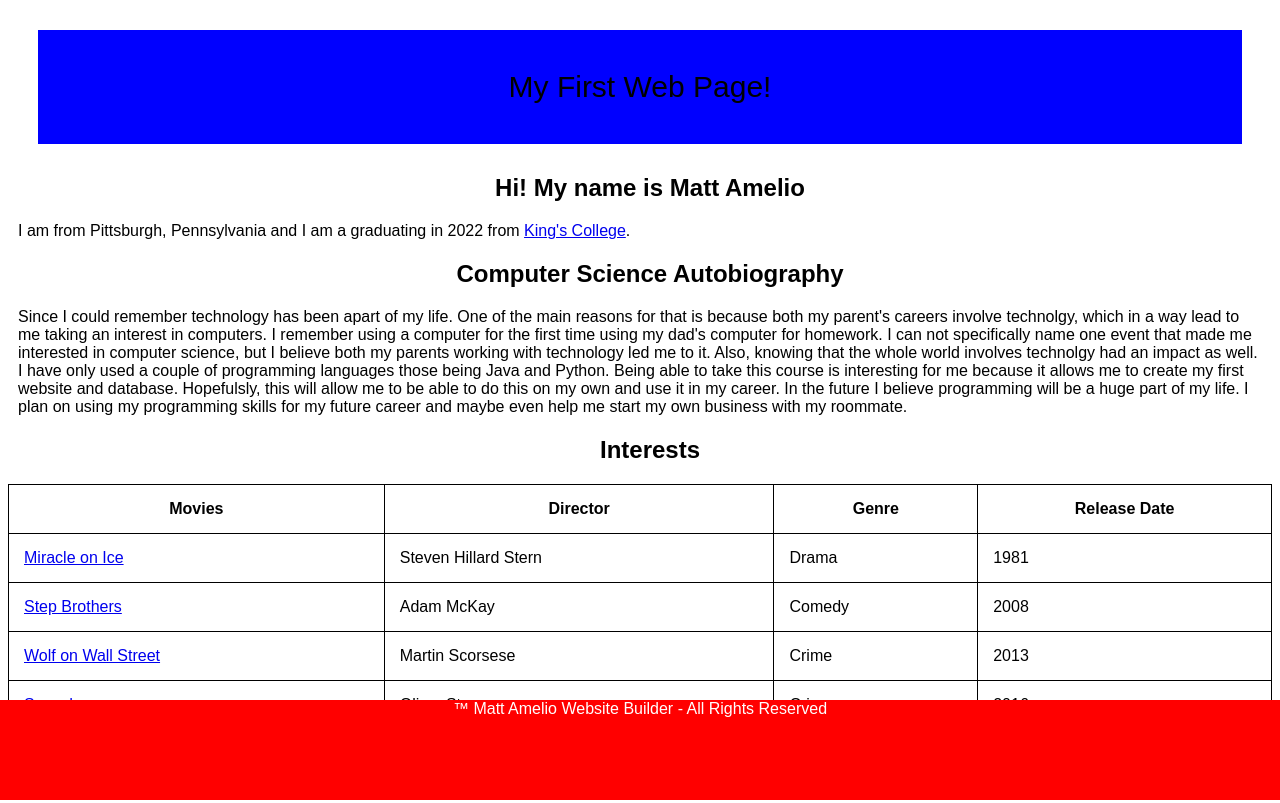
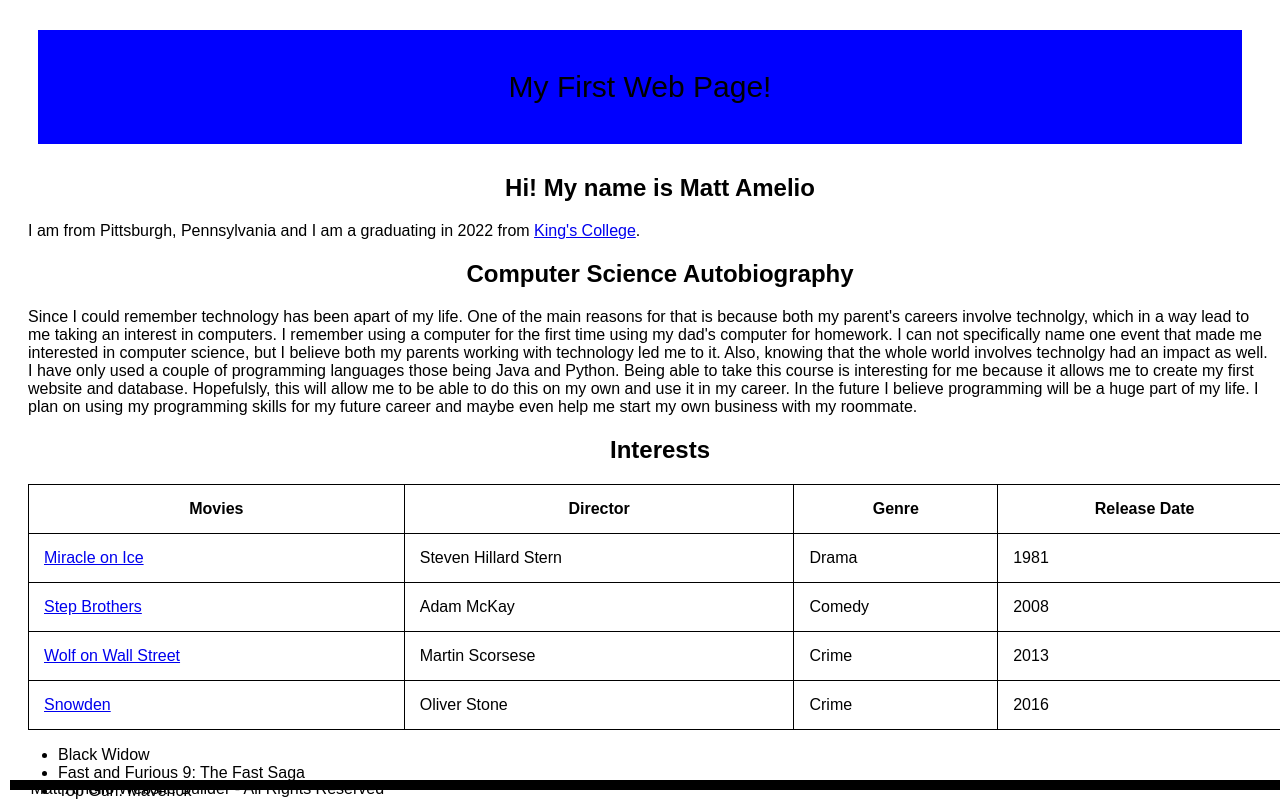
Before and after one commit to mattamelio/MattamelioCS256, a plain HTML site: page index.html in a window 1280 px wide. Shown: the top 803 px of the page. Drawn offline with Linux system fonts and the light colour scheme; a script that the page names is missing.

Commit message:
table fix

```diff
--- a/index.html
+++ b/index.html
@@ -31,7 +31,6 @@
     <section>
       <h2> Interests  </h2>
 
-      <section>
       <table>
         <tr>
           <th>Movies</th>
@@ -64,7 +63,6 @@
           <td>2016</td>
         </tr>
       </table>
-      </section>
 
     <section>
       <ul>
--- a/style.css
+++ b/style.css
@@ -34,6 +34,7 @@ p {
 div {
     width: 100%;
     height: 100px;
+    margin: 10px;
 }
 
 
@@ -49,6 +50,7 @@ table, th, td {
 table {
   width: 100%;
   border-collapse: collapse;
+  margin: 10px;
 }
 
 th, td {
@@ -56,11 +58,10 @@ th, td {
 }
 
 .footer {
-  position: fixed;
-  left: 0;
-  bottom: 0;
-  width: 100%;
-  background-color: red;
-  color: white;
-  text-align: center;
+    position: fixed;
+    left: 0;
+    bottom:0;
+    background-color:#000;
+    width:100%;
+    height: 10px;
 }
```
